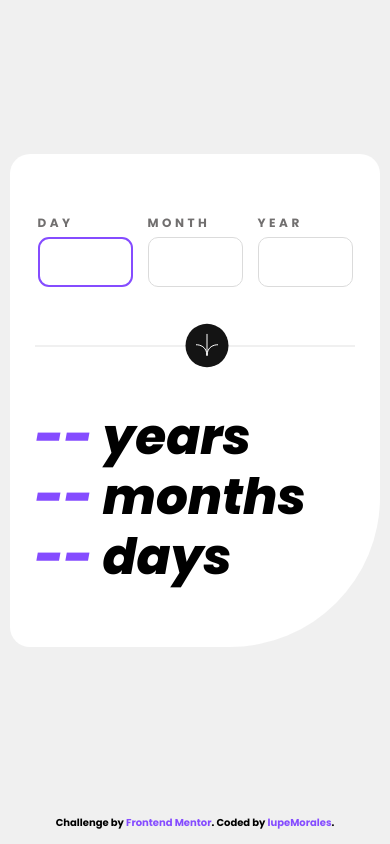
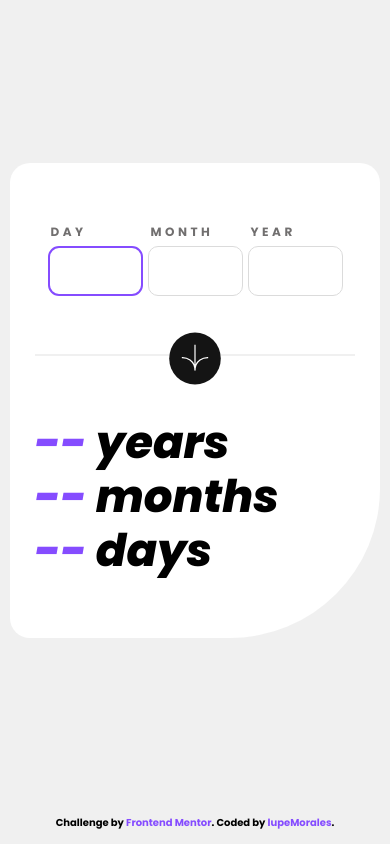
Before and after one commit to lupeMorales/age-calculator-app, a plain HTML site: page index.html in a window 390 px wide. Drawn offline with Linux system fonts and the light colour scheme.

Commit message:
update mobile version

```diff
--- a/scss/pages/index.scss
+++ b/scss/pages/index.scss
@@ -41,7 +41,7 @@ main {
       gap: 30px;
       list-style: none;
       @media (width < 426px) {
-        gap: 15px;
+        gap: 5px;
         justify-content: center;
       }
       li {
@@ -58,6 +58,7 @@ main {
       letter-spacing: 3.5px;
       color: $smokey-grey;
       @media (width < 426px) {
+        padding-left: 3px;
         font-size: 1.2rem;
       }
     }
@@ -106,7 +107,7 @@ main {
       }
 
       @media (width < 426px) {
-        transform: scale(0.5) translate(-210px, 10px);
+        transform: scale(0.6) translate(-50vw, 15px);
       }
     }
     .title-red {
@@ -125,7 +126,7 @@ main {
       font-style: italic;
 
       @media (width < 426px) {
-        font-size: 5rem;
+        font-size: 4.5rem;
       }
 
       span {
```
Also changed, not shown: css/style.css, 1 other file.
